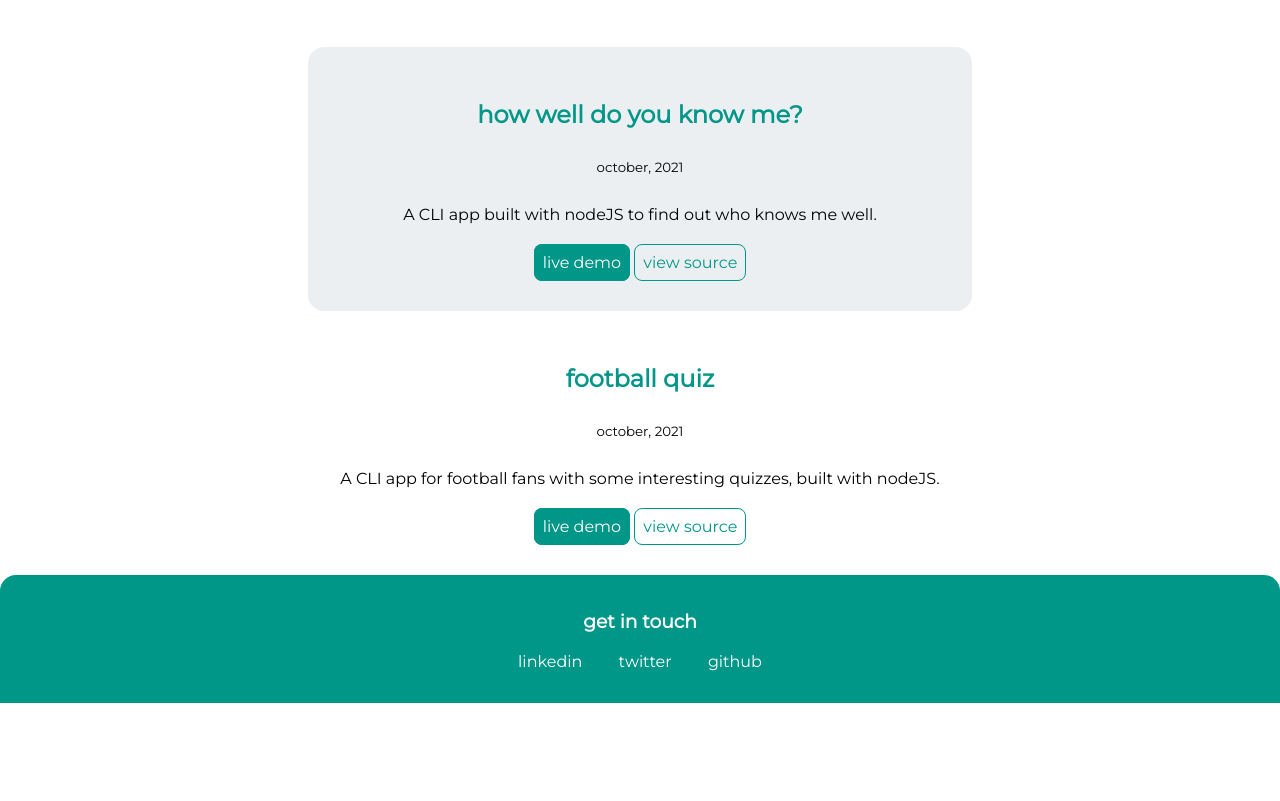
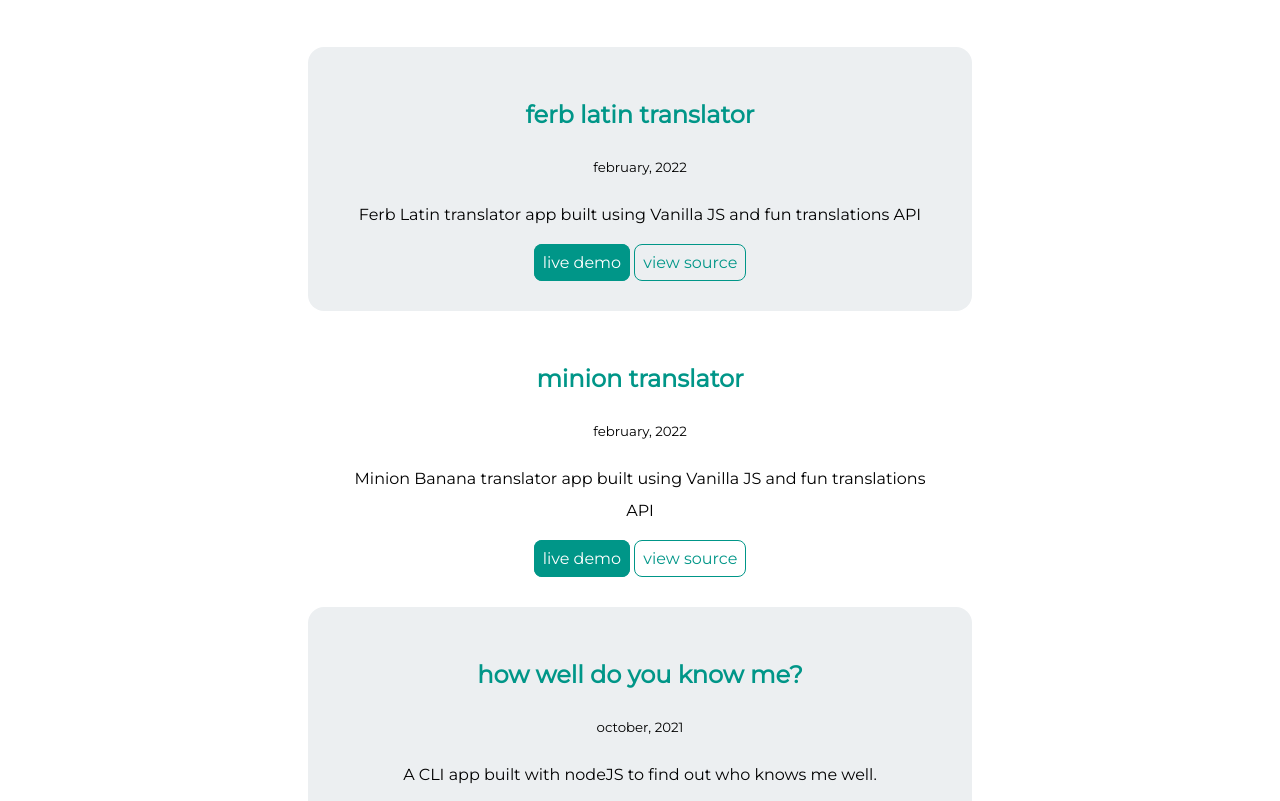
Before and after one commit to fazil490/fazil-pf, a plain HTML site: page projects.html in a window 1280 px wide. Shown: the part 526-1327 px from the top of the page. Before the commit the page ends 1229 px from the top, so only its background shows below. Drawn offline with Linux system fonts and the light colour scheme.

Commit message:
project addition

```diff
--- a/projects.html
+++ b/projects.html
@@ -29,6 +29,23 @@
     </header>
 
     <section>
+
+        <div class="grey-section">
+            <h2 class="grey-heading">ferb latin translator</h2>
+            <small>february, 2022</small>
+            <p>Ferb Latin translator app built using Vanilla JS and fun translations API</p>
+            <a class="primary-link" href="https://fazilferblatintranslator.netlify.app/">live demo</a>
+            <a class="secondary-link" href="https://github.com/fazil490/ferb-latin-translator">view source</a>
+        </div>
+
+        <div class="white-section">
+            <h2 class="grey-heading">minion translator</h2>
+            <small>february, 2022</small>
+            <p>Minion Banana translator app built using Vanilla JS and fun translations API</p>
+            <a class="primary-link" href="https://fazilminiontranslator.netlify.app/">live demo</a>
+            <a class="secondary-link" href="https://github.com/fazil490/minion-translator">view source</a>
+        </div>
+
         <div class="grey-section">
             <h2 class="grey-heading">how well do you know me?</h2>
             <small>october, 2021</small>
```
